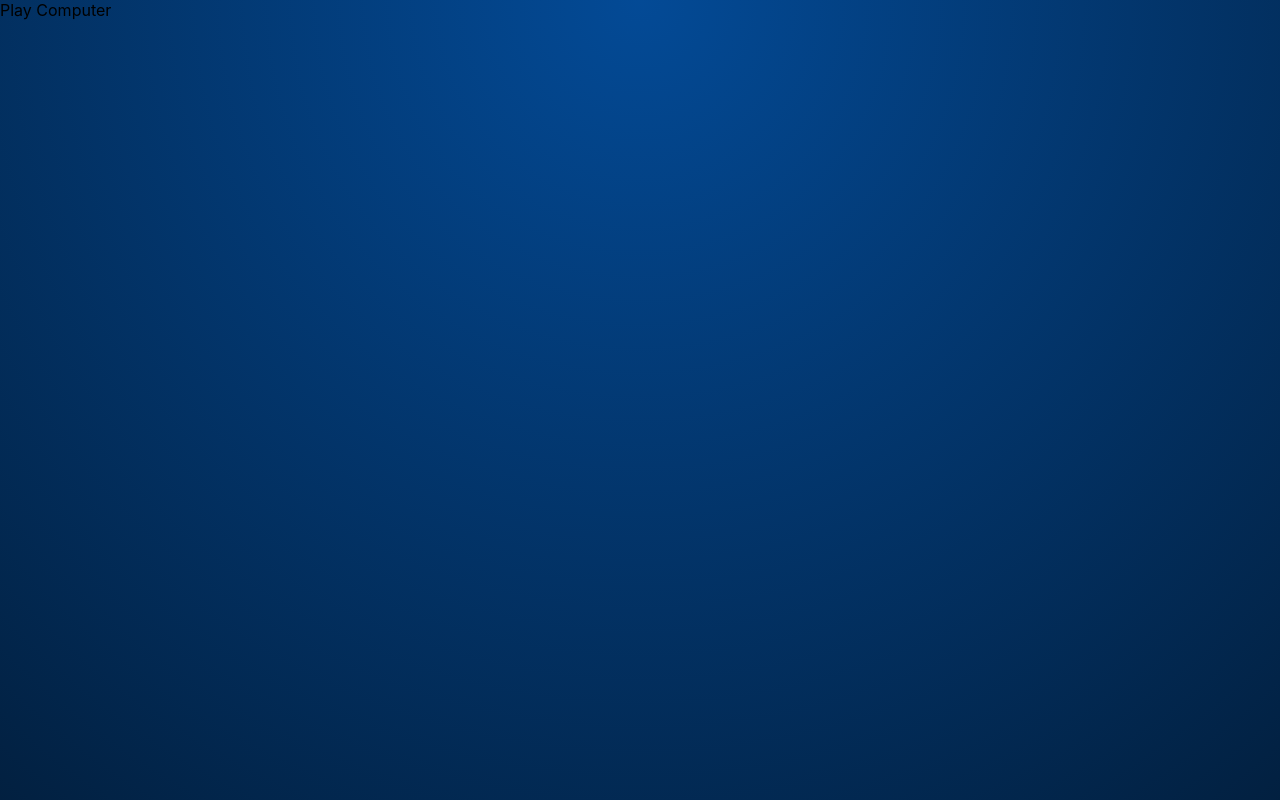
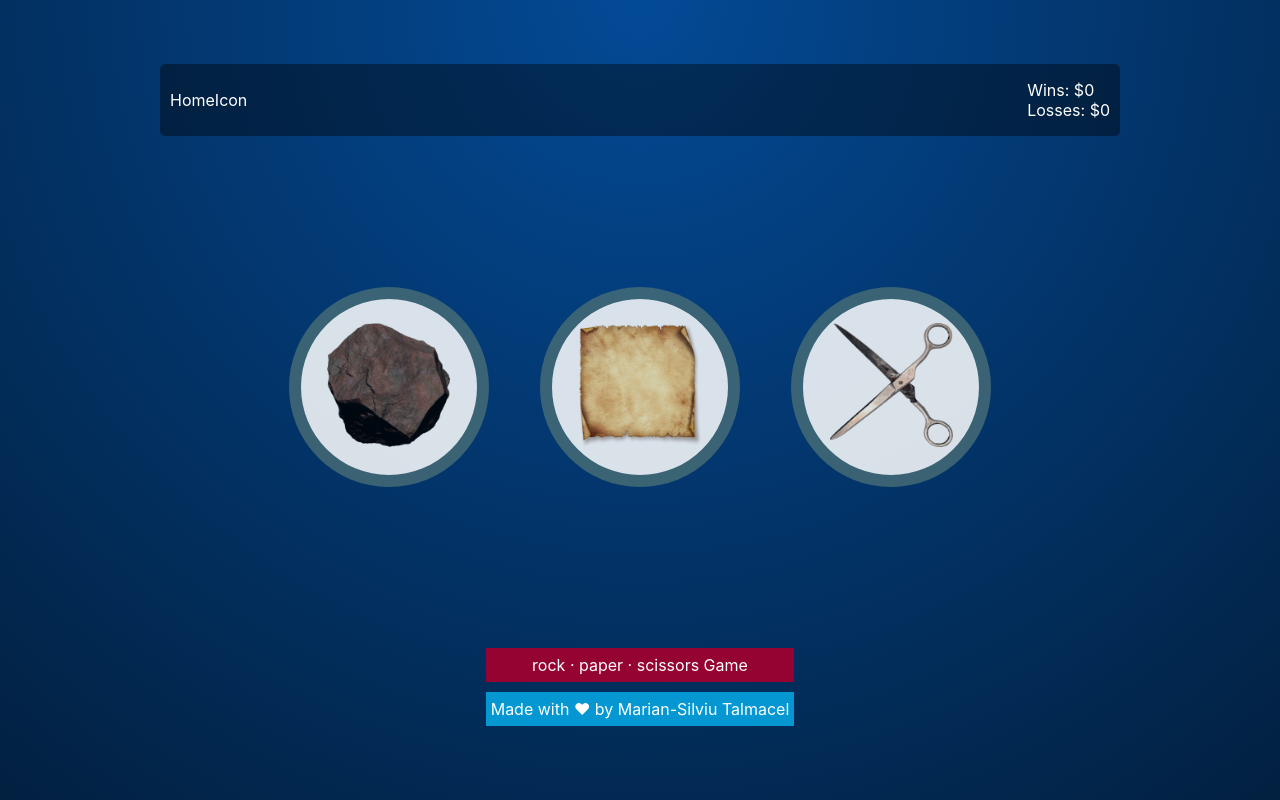
Before and after one commit to MagicAce1988/rock-paper-scissors, a Next.js app: page /play-computer in a window 1280 px wide. Built offline with nearby package versions, Linux system fonts and the light colour scheme.

Commit message:
started working on the layout and logic for play computer page

```diff
--- a/components.js/Footer.js
+++ b/components/Footer/Footer.js
@@ -1,14 +1,14 @@
 import Link from 'next/link';
-import { gameChoices } from '../utils/constants';
+import { gameChoices, githubLink } from '../../utils/constants';
 import { FooterContainer } from './Footer.styled';
 
 const Footer = () => {
   return (
     <FooterContainer>
       <p>{gameChoices.map((current) => current.choice).join(' · ')} Game</p>
-      <Link href="https://github.com/MagicAce1988">
+      <Link href={githubLink}>
         <a>
-          <p> ©2022 - Marian-Silviu Talmacel</p>
+          <p>Made with ♥ by Marian-Silviu Talmacel</p>
         </a>
       </Link>
     </FooterContainer>
--- a/components.js/Footer.styled.js
+++ b/components/Footer/Footer.styled.js
@@ -7,6 +7,7 @@ export const FooterContainer = styled.div`
     padding: 5px;
     margin: 10px;
     background-color: rgb(4, 151, 209);
+    line-height: 24px;
   }
 
   > p:first-of-type {
--- a/pages/index.js
+++ b/pages/index.js
@@ -13,8 +13,8 @@ import {
   Button,
 } from './../styles/index.styled';
 import { useEffect, useState } from 'react';
-import Footer from '../components.js/Footer';
 import { useRouter } from 'next/router';
+import Footer from './../components/Footer/Footer';
 
 const Home = () => {
   // variables and state
--- a/pages/play-computer.js
+++ b/pages/play-computer.js
@@ -1,11 +1,65 @@
+import Image from 'next/image';
+import ParticleEffectButton from 'react-particle-effect-button';
+import { gameChoices } from './../utils/constants';
+import { getWindowDimensions } from './../utils/helpers';
+import {
+  Container,
+  BorderRadiusAdjustment,
+  ImagesContainer,
+  ImageContainer,
+} from './../styles/index.styled';
+import { useEffect, useState } from 'react';
+import { useRouter } from 'next/router';
+import Footer from './../components/Footer/Footer';
+import { GameScoreContainer } from '../styles/play-computer.styled';
+
 const PlayComputer = () => {
   // variables and state
+  const router = useRouter();
+  const [wins, setWins] = useState(0);
+  const [losses, setLosses] = useState(0);
+  const [presentScore, setPresentScore] = useState('draw');
+  const [imageSize, setImageSize] = useState(200);
 
   // handlers and functions
+  const updateSize = () => {
+    const { width, height } = getWindowDimensions();
+    const size = Math.min(
+      (width * 80) / 100 / gameChoices.length,
+      (height * 80) / 100 / gameChoices.length,
+      200
+    );
+    setImageSize(size);
+  };
 
   // effects
+  useEffect(() => {
+    window.addEventListener('resize', updateSize);
+    updateSize();
+    return () => window.removeEventListener('resize', updateSize);
+  }, []);
 
-  return <div>Play Computer</div>;
+  return (
+    <Container>
+      <GameScoreContainer>
+        <p>HomeIcon</p>
+        <div>
+          <div>Wins: ${wins}</div>
+          <div>Losses: ${losses}</div>
+        </div>
+      </GameScoreContainer>
+      <ImagesContainer withWrap={true}>
+        {gameChoices.map(({ id, image, choice }) => (
+          <ImageContainer key={id} imageSize={imageSize} withPointer={true}>
+            <BorderRadiusAdjustment>
+              <Image src={image} alt={choice} priority />
+            </BorderRadiusAdjustment>
+          </ImageContainer>
+        ))}
+      </ImagesContainer>
+      <Footer />
+    </Container>
+  );
 };
 
 export default PlayComputer;
--- a/styles/index.styled.js
+++ b/styles/index.styled.js
@@ -29,11 +29,13 @@ export const GameTitle = styled.h1`
 export const ImagesContainer = styled.div`
   width: 100%;
   display: flex;
+  flex-wrap: ${({ withWrap }) => (withWrap ? 'wrap' : 'no-wrap')};
   justify-content: center;
 `;
 
 export const ImageContainer = styled.div`
   width: ${({ imageSize }) => `${imageSize}px`};
+  cursor: ${({ withPointer }) => (withPointer ? 'pointer' : 'default')};
   border-radius: 50%;
   background-color: #fff;
   display: flex;
@@ -41,10 +43,14 @@ export const ImageContainer = styled.div`
   justify-content: center;
   aspect-ratio: 1 / 1;
   border: 1vw solid rgba(43, 87, 99, 0.88);
-  margin-left: 1vw;
-  margin-right: 1vw;
+  margin: 1vw 2vw;
   opacity: 0.85;
   user-select: none;
+  min-width: 120px;
+  transition: all 0.2s ease-in-out;
+  :hover {
+    transform: scale(1.1);
+  }
 `;
 
 export const BorderRadiusAdjustment = styled.div`
--- /dev/null
+++ b/styles/play-computer.styled.js
@@ -0,0 +1,13 @@
+import styled from 'styled-components';
+
+export const GameScoreContainer = styled.div`
+  display: flex;
+  justify-content: space-between;
+  align-items: center;
+  margin-top: 5vw;
+  width: 75vw;
+  background-color: rgba(0, 0, 0, 0.4);
+  color: #fff;
+  border-radius: 5px;
+  padding: 10px;
+`;
--- a/utils/constants.js
+++ b/utils/constants.js
@@ -1,6 +1,8 @@
 import Rock from './../public/rock.png';
 import Paper from './../public/paper.png';
 import Scissors from './../public/scissors.png';
+
+export const githubLink = 'https://github.com/MagicAce1988';
 
 export const gameChoices = [
   {
```
